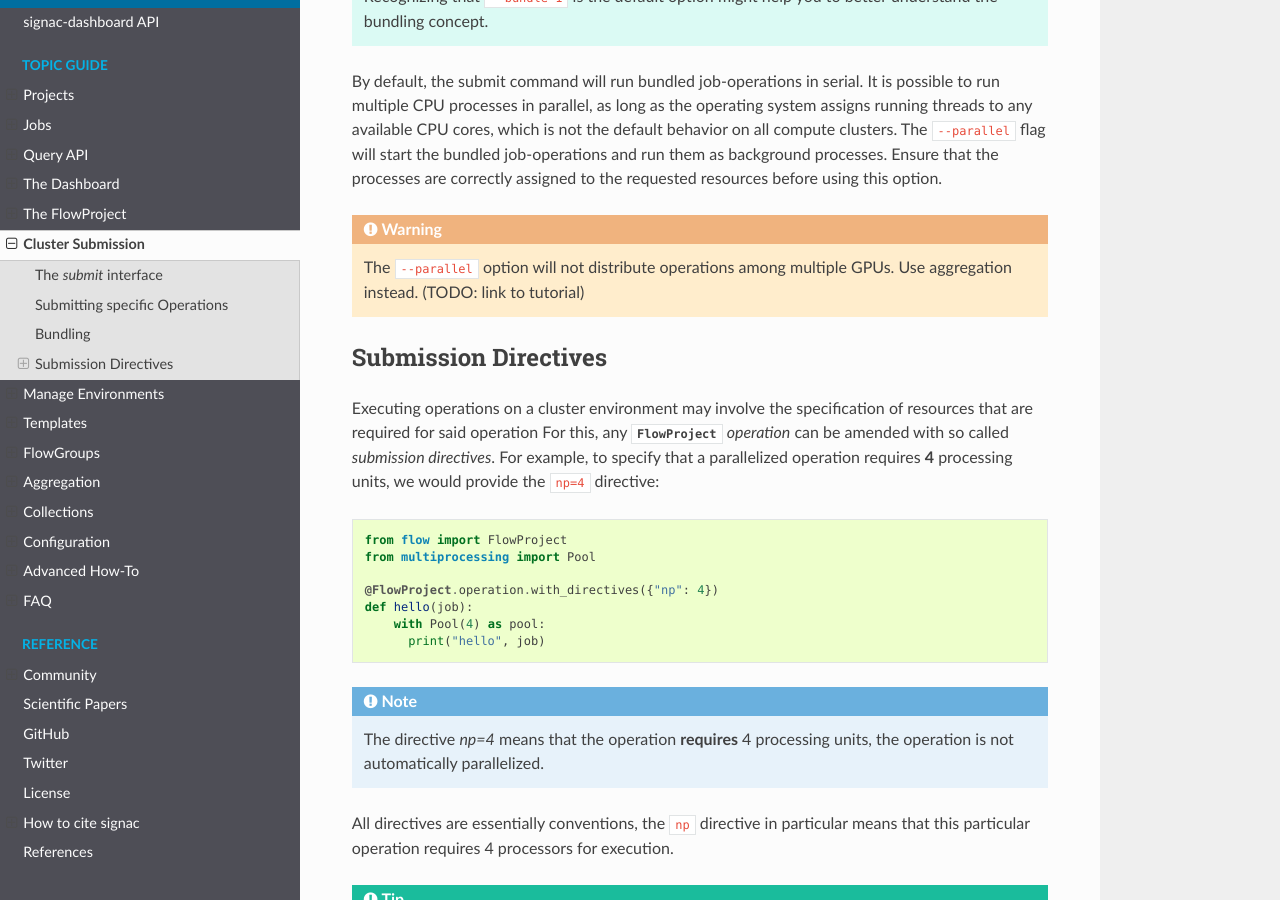
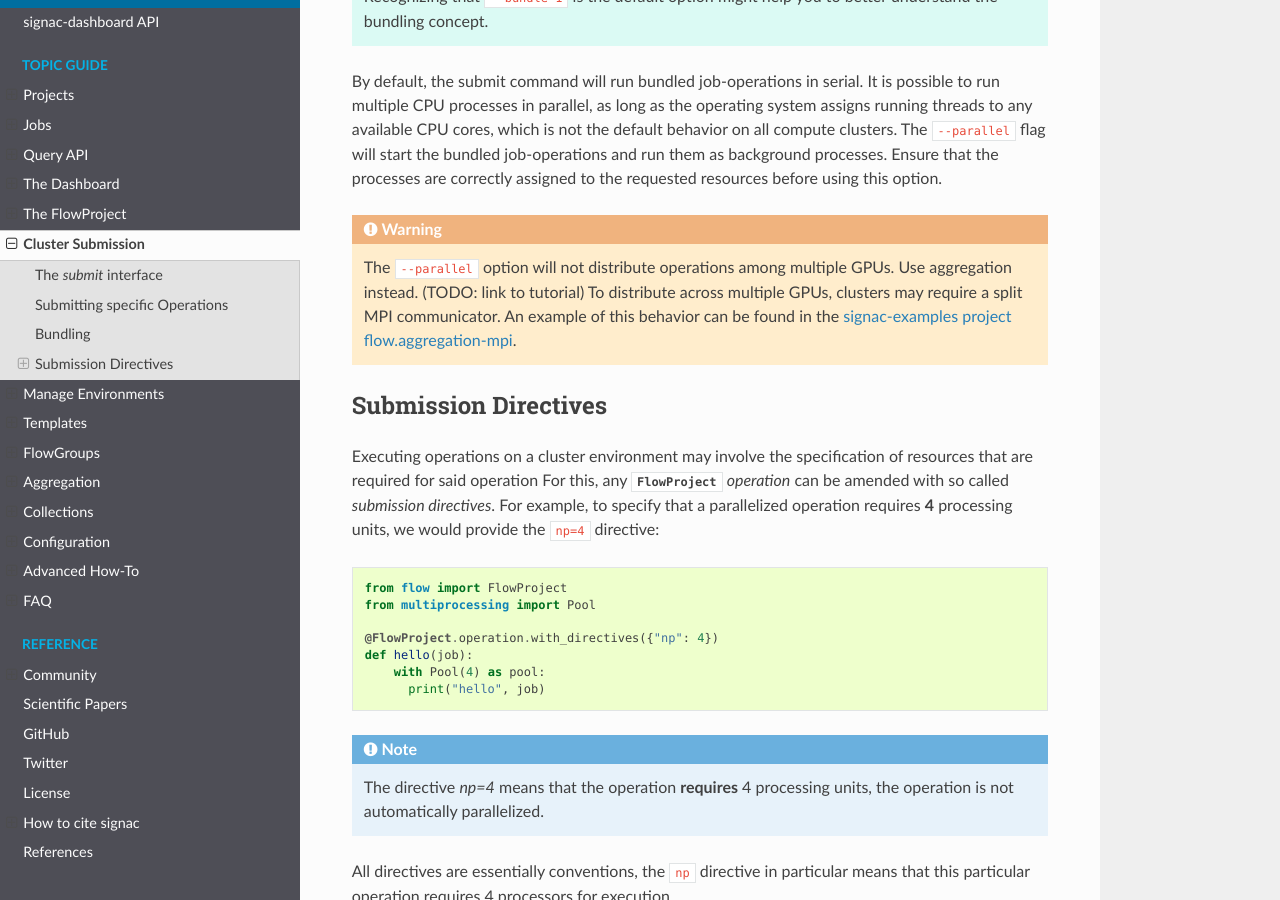
Before and after one commit to glotzerlab/signac-docs, a Sphinx documentation site: the page built from docs/source/cluster_submission.rst, in a window 1280 px wide and 900 px high, scrolled down 2376 px. Built offline with Sphinx 7.4.7 and the Read the Docs theme 2.0.0, drawn with Linux system fonts in a browser that asks for light colours.

Commit message:
add example link from bdice

```diff
--- a/docs/source/cluster_submission.rst
+++ b/docs/source/cluster_submission.rst
@@ -93,7 +93,9 @@ The ``--parallel`` flag will start the bundled job-operations and run them as ba
 
 .. warning::
 
-   The ``--parallel`` option will not distribute operations among multiple GPUs. Use aggregation instead. (TODO: link to tutorial)
+    The ``--parallel`` option will not distribute operations among multiple GPUs. Use aggregation instead. (TODO: link to tutorial)
+    To distribute across multiple GPUs, clusters may require a split MPI communicator.
+    An example of this behavior can be found in the `signac-examples project flow.aggregation-mpi <https://github.com/glotzerlab/signac-examples/tree/master/projects/flow.aggregation-mpi>`__.
 
 .. _cluster_submission_directives:
 
```
